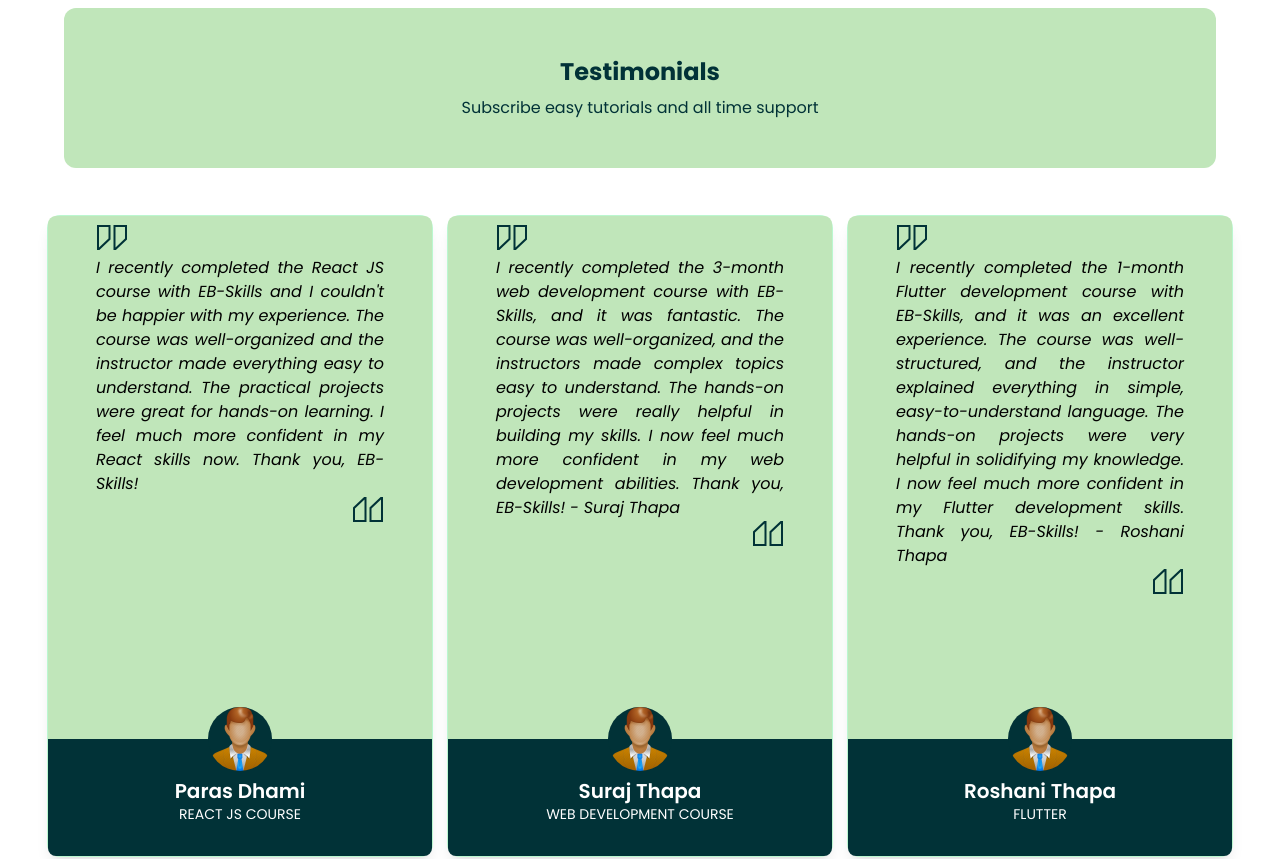
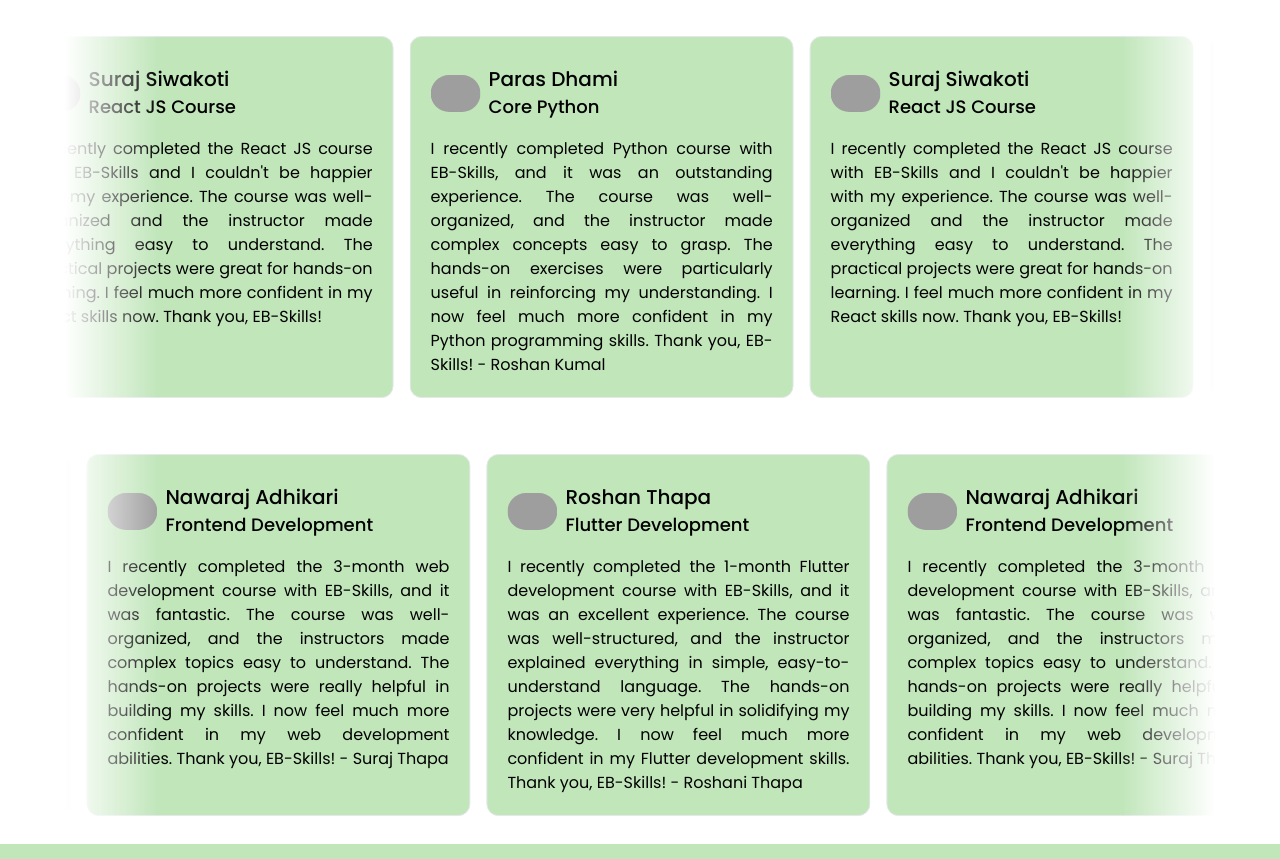
Before and after one commit to saroj-rokaya/EB-Site, a React (Vite) app: page / in a window 1280 px wide. Shown: the part 1300-2159 px from the top of the page. Built offline with nearby package versions, Linux system fonts and the light colour scheme; grey boxes are pictures that could not be loaded.

Commit message:
marquee update

```diff
--- a/src/Components/home/Home.jsx
+++ b/src/Components/home/Home.jsx
@@ -3,6 +3,7 @@
 import Learn from "./Learn.jsx";
 import Newsletter from "./Newsletter.jsx";
 import Testimonials from "./testimonials/Testimonials.jsx";
+import MarqueeDemo from "./MarqueeDemo.jsx";
 
 const Home = () => {
   return (
@@ -10,7 +11,8 @@
       <Hero />
       <Learn />
       <Newsletter />
-      <Testimonials />
+      {/* <Testimonials /> */}
+      <MarqueeDemo/>
     </>
   );
 };
--- /dev/null
+++ b/src/Components/home/MarqueeDemo.jsx
@@ -0,0 +1,78 @@
+import { cn } from "../lib/utils.jsx";
+import Marquee from "../ui/Marquee.jsx";
+
+const reviews = [
+    {
+        name: "Paras Dhami",
+        course: "Core Python",
+        body: "I recently completed Python course with EB-Skills, and it was an outstanding experience. The course was well-organized, and the instructor made complex concepts easy to grasp. The hands-on exercises were particularly useful in reinforcing my understanding. I now feel much more confident in my Python programming skills. Thank you, EB-Skills! - Roshan Kumal",
+        img: "https://avatar.vercel.sh/jack",
+    },
+    {
+        name: "Suraj Siwakoti",
+        course: "React JS Course",
+        body: "I recently completed the React JS course with EB-Skills and I couldn't be happier with my experience. The course was well-organized and the instructor made everything easy to understand. The practical projects were great for hands-on learning. I feel much more confident in my React skills now. Thank you, EB-Skills!",
+        img: "https://avatar.vercel.sh/jill",
+    },
+    {
+        name: "Nawaraj Adhikari",
+        course: "Frontend Development",
+        body: "I recently completed the 3-month web development course with EB-Skills, and it was fantastic. The course was well-organized, and the instructors made complex topics easy to understand. The hands-on projects were really helpful in building my skills. I now feel much more confident in my web development abilities. Thank you, EB-Skills! - Suraj Thapa",
+        img: "https://avatar.vercel.sh/john",
+    },
+    {
+        name: "Roshan Thapa",
+        course: "Flutter Development",
+        body: "I recently completed the 1-month Flutter development course with EB-Skills, and it was an excellent experience. The course was well-structured, and the instructor explained everything in simple, easy-to-understand language. The hands-on projects were very helpful in solidifying my knowledge. I now feel much more confident in my Flutter development skills. Thank you, EB-Skills! - Roshani Thapa",
+        img: "https://avatar.vercel.sh/jane",
+    },
+
+];
+
+const firstRow = reviews.slice(0, reviews.length / 2);
+const secondRow = reviews.slice(reviews.length / 2);
+
+const ReviewCard = ({ img, name, course, body, }) => {
+    return (
+        <figure
+            className={cn(
+                "relative w-96 my-5 cursor-pointer overflow-hidden rounded-xl border p-5",
+                // light styles
+                " light-back hover:normal-back",
+                // dark styles
+                "dark:border-gray-50/[.1] dark:bg-gray-50/[.10] dark:hover:bg-gray-50/[.15]",
+            )}//image styling
+        >
+            <div className="flex flex-row w-full py-2 items-center gap-2">
+                <img className="rounded-full" width="50" height="50" alt="" src={img} />
+                <div className="flex flex-col">
+                    <figcaption className="text-xl font-medium dark:text-white">
+                        {name}
+                    </figcaption>
+                    <p className="text-lg font-medium dark:text-white/40">{course}</p>
+                </div>
+            </div>
+            <blockquote className="mt-2 text-md text-justify">{body}</blockquote>
+        </figure>
+    );
+};
+
+export function MarqueeDemo() {
+    return (
+        <div className="relative flex w-[90%] mx-auto flex-col items-center justify-center overflow-hidden rounded-lg  bg-background">
+            <Marquee pauseOnHover className="[--duration:20s]">
+                {firstRow.map((review) => (
+                    <ReviewCard key={review.course} {...review} />
+                ))}
+            </Marquee>
+            <Marquee reverse pauseOnHover className="[--duration:20s]">
+                {secondRow.map((review) => (
+                    <ReviewCard key={review.course} {...review} />
+                ))}
+            </Marquee>
+            <div className="pointer-events-none absolute inset-y-0 left-0 w-1/12 bg-gradient-to-r from-white dark:from-background"></div>
+            <div className="pointer-events-none absolute inset-y-0 right-0 w-1/12 bg-gradient-to-l from-white dark:from-background"></div>
+        </div>
+    );
+}
+export default MarqueeDemo;
--- /dev/null
+++ b/src/Components/ui/Marquee.jsx
@@ -0,0 +1,41 @@
+import { cn } from "../lib/utils.jsx";
+
+export default function Marquee({
+    className,
+    reverse,
+    pauseOnHover = false,
+    children,
+    vertical = false,
+    repeat = 4,
+    ...props
+}) {
+    return (
+        <div
+            {...props}
+            className={cn(
+                "group flex overflow-hidden p-2 [--duration:40s] [--gap:1rem] [gap:var(--gap)]",
+                {
+                    "flex-row": !vertical,
+                    "flex-col": vertical,
+                },
+                className,
+            )}
+        >
+            {Array(repeat)
+                .fill(0)
+                .map((_, i) => (
+                    <div
+                        key={i}
+                        className={cn("flex shrink-0 justify-around [gap:var(--gap)]", {
+                            "animate-marquee flex-row": !vertical,
+                            "animate-marquee-vertical flex-col": vertical,
+                            "group-hover:[animation-play-state:paused]": pauseOnHover,
+                            "[animation-direction:reverse]": reverse,
+                        })}
+                    >
+                        {children}
+                    </div>
+                ))}
+        </div>
+    );
+}
--- a/tailwind.config.js
+++ b/tailwind.config.js
@@ -7,11 +7,26 @@
 /** @type {import('tailwindcss').Config} */
 export default {
   content: ["./index.html", "./src/**/*.{js,ts,jsx,tsx}"],
+
   darkMode: "class",
   theme: {
     extend: {
       fontFamily: {
         roboto: ["poppins", "sans-serif"],
+      },
+      animation: {
+        marquee: "marquee var(--duration) linear infinite",
+        "marquee-vertical": "marquee-vertical var(--duration) linear infinite",
+      },
+      keyframes: {
+        marquee: {
+          from: { transform: "translateX(0)" },
+          to: { transform: "translateX(calc(-100% - var(--gap)))" },
+        },
+        "marquee-vertical": {
+          from: { transform: "translateY(0)" },
+          to: { transform: "translateY(calc(-100% - var(--gap)))" },
+        },
       },
     },
   },
```
